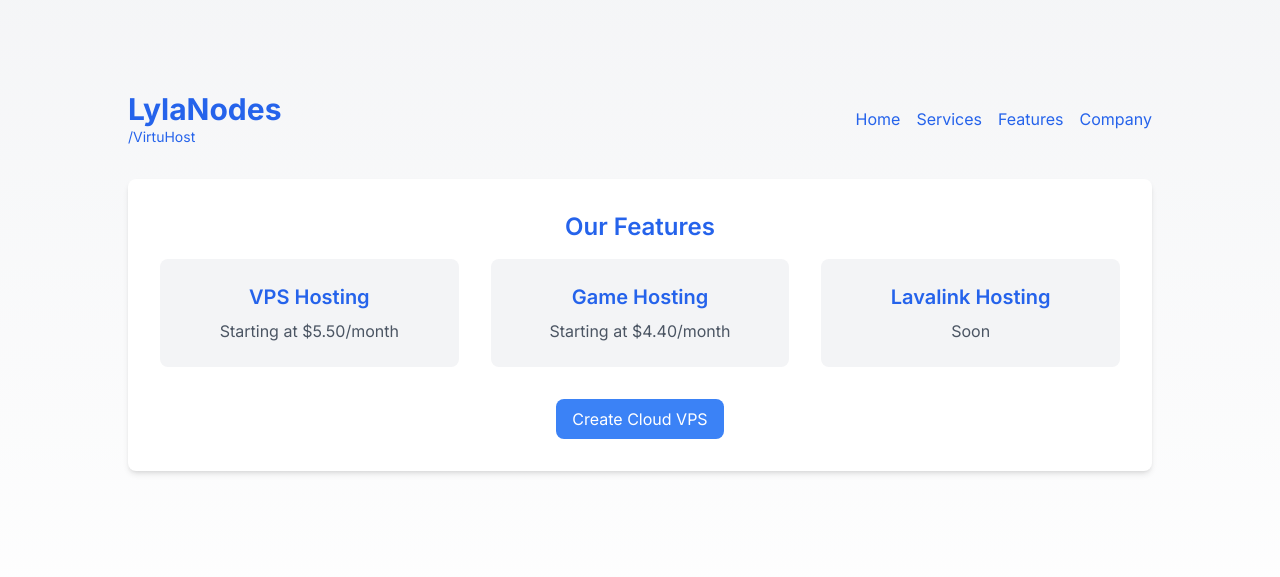
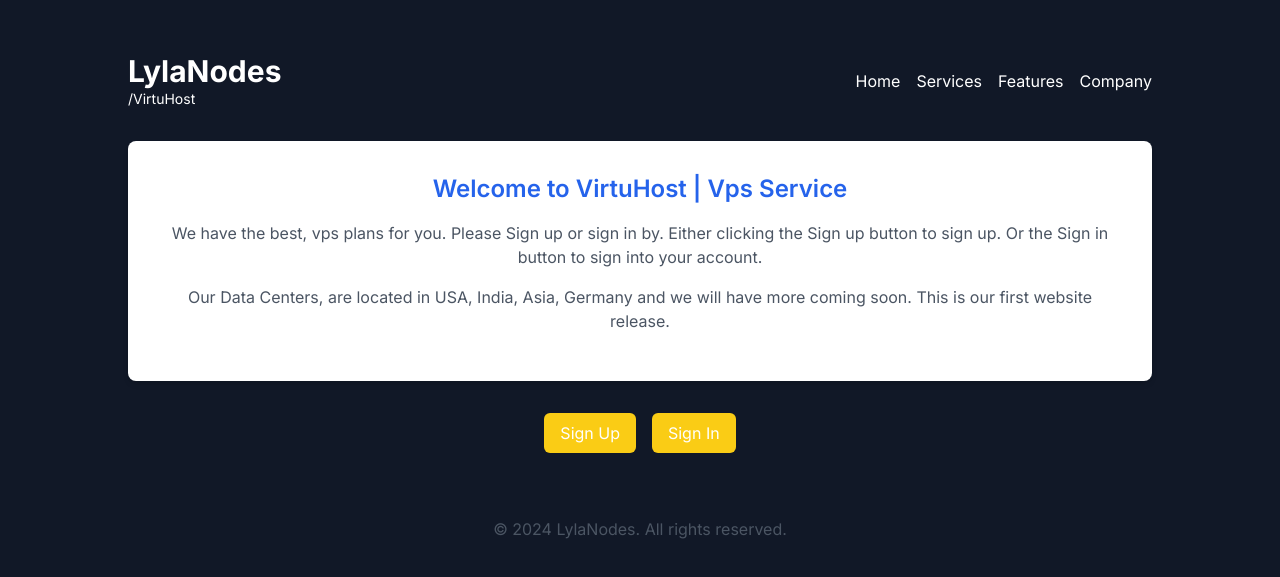
Before and after one commit to vekalmao/vpswebsite, a Next.js app: page / in a window 1280 px wide. Shown: the part 103-680 px from the top of the page. Built offline with nearby package versions, Linux system fonts and the light colour scheme.

Commit message:
Update page.tsx

```diff
--- a/app/page.tsx
+++ b/app/page.tsx
@@ -1,32 +1,40 @@
 "use client";
 
+
 import React, { useState } from 'react';
-import Image from 'next/image';
 
-const Home: React.FC = () => {
+const Home = () => {
   const [step, setStep] = useState(0); // 0 for home page, then steps 1-6 for the setup process
   const [serverName, setServerName] = useState('');
-  const [selectedLocation, setSelectedLocation] = useState<string>('');
-  const [selectedCpuType, setSelectedCpuType] = useState<string>('');
-  const [selectedPlan, setSelectedPlan] = useState<string>('');
-  const [vpsCreated, setVpsCreated] = useState<boolean>(false);
-  const [ipv4Address, setIpv4Address] = useState<string>('');
+  const [selectedLocation, setSelectedLocation] = useState('');
+  const [selectedCpuType, setSelectedCpuType] = useState('');
+  const [selectedPlan, setSelectedPlan] = useState(null); // null until a plan is selected
+  const [vpsCreated, setVpsCreated] = useState(false);
+  const [ipv4Address, setIpv4Address] = useState('');
+  const [selectedUbuntuVersion, setSelectedUbuntuVersion] = useState('');
+  const [selectedDebianVersion, setSelectedDebianVersion] = useState('');
+  const [username, setUsername] = useState('');
+  const [email, setEmail] = useState('');
+  const [password, setPassword] = useState('');
+  const [isSignedUp, setIsSignedUp] = useState(false); // State to manage sign-up status
+  const [showSignUpForm, setShowSignUpForm] = useState(false); // State to toggle sign-up form visibility
+  const [showSignInForm, setShowSignInForm] = useState(false); // State to toggle sign-in form visibility
 
   const handleSaveServerName = () => {
     setStep(2);
   };
 
-  const handleSelectLocation = (location: string) => {
+  const handleSelectLocation = (location) => {
     setSelectedLocation(location);
     setStep(3);
   };
 
-  const handleSelectCpuType = (cpuType: string) => {
+  const handleSelectCpuType = (cpuType) => {
     setSelectedCpuType(cpuType);
     setStep(4);
   };
 
-  const handleSelectPlan = (plan: string) => {
+  const handleSelectPlan = (plan) => {
     setSelectedPlan(plan);
     setStep(5);
   };
@@ -38,11 +46,42 @@ const Home: React.FC = () => {
     setStep(6);
   };
 
-  const generateRandomIpv4 = (): string => {
+  const generateRandomIpv4 = () => {
     const ipOctet = () => Math.floor(Math.random() * 256);
     return `${ipOctet()}.${ipOctet()}.${ipOctet()}.${ipOctet()}`;
   };
 
+  const handleBuyVPS = () => {
+    setStep(1); // Start the setup process
+  };
+
+  const toggleSignUpForm = () => {
+    setShowSignUpForm(!showSignUpForm);
+    setShowSignInForm(false); // Ensure only one form is visible at a time
+  };
+
+  const toggleSignInForm = () => {
+    setShowSignInForm(!showSignInForm);
+    setShowSignUpForm(false); // Ensure only one form is visible at a time
+  };
+
+  const handleSignUp = (e) => {
+    e.preventDefault();
+    // Perform sign-up logic here, e.g., API call
+    console.log('Signing up with:', username, email, password);
+    setIsSignedUp(true); // For demo, assume sign-up succeeds
+    setShowSignUpForm(false); // Hide sign-up form after successful sign-up
+  };
+
+  const handleSignIn = (e) => {
+    e.preventDefault();
+    // Perform sign-in logic here, e.g., API call
+    console.log('Signing in with:', email, password);
+    setIsSignedUp(true); // For demo, assume sign-in succeeds
+    setShowSignInForm(false); // Hide sign-in form after successful sign-in
+  };
+
+  // Shared and dedicated plans arrays
   const sharedPlans = [
     { name: 'CX-01', description: 'Cheap for small projects', specifications: '1GB of RAM, 1 Core, 20GB of Storage' },
     { name: 'CX-02', description: 'Affordable for startups', specifications: '2GB of RAM, 2 Cores, 40GB of Storage' },
@@ -57,53 +96,63 @@ const Home: React.FC = () => {
     { name: 'DX-02', description: 'Balanced for growing applications', specifications: '8GB of RAM, 4 Cores, 200GB of Storage' },
     { name: 'DX-03', description: 'Powerful for multiple applications', specifications: '16GB of RAM, 8 Cores, 400GB of Storage' },
     { name: 'DX-04', description: 'High-performance for intensive tasks', specifications: '32GB of RAM, 16 Cores, 800GB of Storage' },
-    { name: 'DX-05', description: 'Ultimate for enterprise-grade solutions', specifications: '64GB of RAM, 32 Cores, 1600GB of Storage' },
-    { name: 'DX-06', description: 'Extreme power for specialized tasks', specifications: '128GB of RAM, 64 Cores, 3200GB of Storage' }
+    { name: 'DX-05', description: 'Ultimate for enterprise-grade solutions', specifications: '64GB of RAM, 32 Cores, 1600GB of Storage' }
   ];
 
   return (
-    <main className="flex flex-col items-center justify-center min-h-screen p-10 bg-gradient-to-b from-gray-100 to-white dark:from-gray-800 dark:to-gray-900">
-      <header className="w-full max-w-5xl flex items-center justify-between mb-8">
+    <main className="flex flex-col items-center justify-center min-h-screen bg-gray-900 text-white">
+      <header className="w-full max-w-5xl flex items-center justify-between py-8">
         <div>
-          <h1 className="text-3xl font-bold text-blue-600">LylaNodes</h1>
-          <p className="text-sm text-blue-600">/VirtuHost</p>
+          <h1 className="text-3xl font-bold text-white">LylaNodes</h1>
+          <p className="text-sm text-white">/VirtuHost</p>
         </div>
         <nav>
           <ul className="flex space-x-4">
-            <li><a href="#" className="text-blue-600 hover:text-purple-900 dark:text-blue-400 dark:hover:text-blue-600">Home</a></li>
-            <li><a href="#" className="text-blue-600 hover:text-purple-900 dark:text-blue-400 dark:hover:text-blue-600">Services</a></li>
-            <li><a href="#" className="text-blue-600 hover:text-purple-900 dark:text-blue-400 dark:hover:text-blue-600">Features</a></li>
-            <li><a href="#" className="text-blue-600 hover:text-purple-900 dark:text-blue-400 dark:hover:text-blue-600">Company</a></li>
+            <li><a href="/" className="text-white hover:text-yellow-400">Home</a></li>
+            <li><a href="services.tsx" className="text-white hover:text-yellow-400">Services</a></li>
+            <li><a href="features.tsx" className="text-white hover:text-yellow-400">Features</a></li>
+            <li><a href="company.tsx" className="text-white hover:text-yellow-400">Company</a></li>
           </ul>
         </nav>
       </header>
 
-      {step === 0 && (
-        <section className="w-full max-w-5xl bg-white rounded-lg p-8 shadow-md mb-8 text-center">
-          <h2 className="text-2xl font-semibold mb-4 text-blue-600">Our Features</h2>
-          <div className="grid grid-cols-1 md:grid-cols-3 gap-8">
-            <div className="bg-gray-100 rounded-lg p-6 text-center">
-              <h3 className="text-xl font-semibold mb-2 text-blue-600">VPS Hosting</h3>
-              <p className="text-gray-600">Starting at $5.50/month</p>
+      <section className="w-full max-w-5xl bg-white rounded-lg p-8 shadow-md mb-8 text-center">
+        <h2 className="text-2xl font-semibold mb-4 text-blue-600">Welcome to VirtuHost | Vps Service</h2>
+        <p className="text-gray-600 mb-4">We have the best, vps plans for you. Please Sign up or sign in by. Either clicking the Sign up button to sign up. Or the Sign in button to sign into your account.</p>
+        <p className="text-gray-600 mb-4">Our Data Centers, are located in USA, India, Asia, Germany and we will have more coming soon. This is our first website release.</p>
+        {isSignedUp && (
+          <button
+            className="bg-blue-500 text-white px-4 py-2 rounded-lg hover:bg-blue-600 transition duration-300"
+            onClick={handleBuyVPS}
+          >
+            Buy a VPS Now!
+          </button>
+        )}
+      </section>
+
+      {/* Additional Section for Signed-Up Users */}
+      {isSignedUp && (
+        <section className="w-full max-w-5xl p-8 text-center bg-gray-800 rounded-lg shadow-md mb-8">
+          <h2 className="text-5xl font-extrabold mb-8 text-white">Affordable VPS Hosting</h2>
+          <p className="text-xl text-gray-300 mb-12">Deploy your virtual private server in seconds with our high-performance hosting solutions.</p>
+          <div className="grid grid-cols-1 md:grid-cols-3 gap-8 mb-12">
+            <div className="bg-blue-800 rounded-lg p-6 text-center shadow-lg">
+              <h3 className="text-2xl font-semibold mb-4 text-yellow-400">VPS Hosting</h3>
+              <p className="text-lg text-gray-300">Starting at <span className="font-bold">$5.50/month</span></p>
             </div>
-            <div className="bg-gray-100 rounded-lg p-6 text-center">
-              <h3 className="text-xl font-semibold mb-2 text-blue-600">Game Hosting</h3>
-              <p className="text-gray-600">Starting at $4.40/month</p>
+            <div className="bg-orange-800 rounded-lg p-6 text-center shadow-lg">
+              <h3 className="text-2xl font-semibold mb-4 text-yellow-400">Game Hosting</h3>
+              <p className="text-lg text-gray-300">Starting at <span className="font-bold">$4.40/month</span></p>
             </div>
-            <div className="bg-gray-100 rounded-lg p-6 text-center">
-              <h3 className="text-xl font-semibold mb-2 text-blue-600">Lavalink Hosting</h3>
-              <p className="text-gray-600">Soon</p>
+            <div className="bg-purple-800 rounded-lg p-6 text-center shadow-lg">
+              <h3 className="text-2xl font-semibold mb-4 text-yellow-400">Lavalink Hosting</h3>
+              <p className="text-lg text-gray-300">Coming Soon</p>
             </div>
           </div>
-          <button
-            className="bg-blue-500 text-white px-4 py-2 rounded-lg hover:bg-blue-600 transition duration-300 mt-8"
-            onClick={() => setStep(1)}
-          >
-            Create Cloud VPS
-          </button>
         </section>
       )}
 
+      {/* Setup Process */}
       {step === 1 && (
         <section className="w-full max-w-5xl bg-white rounded-lg p-8 shadow-md mb-8 text-center">
           <h2 className="text-2xl font-semibold mb-4 text-blue-600">Let&apos;s Get Your New Cloud Server Setup</h2>
@@ -125,38 +174,41 @@ const Home: React.FC = () => {
         </section>
       )}
 
+      {/* Location Selection */}
       {step === 2 && (
         <section className="w-full max-w-5xl bg-white rounded-lg p-8 shadow-md mb-8 text-center">
           <h2 className="text-2xl font-semibold mb-4 text-blue-600">Select Your Location</h2>
           <div className="flex justify-center space-x-8 mb-8">
             <div onClick={() => handleSelectLocation('Ashburn, Virginia')} className="cursor-pointer">
-              <Image src="/images/ashburn.jpg" alt="USA" width={300} height={200} className="h-24 mb-2" />
+              <img src="/images/ashburn.jpg" alt="USA" width={300} height={200} className="h-24 mb-2 rounded-lg" />
               <p className="text-gray-600">Ashburn, Virginia</p>
             </div>
             <div onClick={() => handleSelectLocation('Frankfurt, Germany')} className="cursor-pointer">
-              <Image src="/images/frankfurt.jpg" alt="Germany" width={300} height={200} className="h-24 mb-2" />
+              <img src="/images/frankfurt.jpg" alt="Germany" width={300} height={200} className="h-24 mb-2 rounded-lg" />
               <p className="text-gray-600">Frankfurt, Germany</p>
             </div>
           </div>
         </section>
       )}
 
+      {/* CPU Type Selection */}
       {step === 3 && (
         <section className="w-full max-w-5xl bg-white rounded-lg p-8 shadow-md mb-8 text-center">
           <h2 className="text-2xl font-semibold mb-4 text-blue-600">Choose Your CPU Type</h2>
           <div className="flex justify-center space-x-8 mb-8">
             <div onClick={() => handleSelectCpuType('Shared')} className="cursor-pointer">
-              <Image src="/images/shared-cpu.jpg" alt="Shared CPU" width={300} height={200} className="h-24 mb-2" />
+              <img src="/images/shared-cpu.jpg" alt="Shared CPU" width={300} height={200} className="h-24 mb-2 rounded-lg" />
               <p className="text-gray-600">Shared</p>
             </div>
             <div onClick={() => handleSelectCpuType('Dedicated')} className="cursor-pointer">
-              <Image src="/images/dedicated-cpu.jpg" alt="Dedicated CPU" width={300} height={200} className="h-24 mb-2" />
+              <img src="/images/dedicated-cpu.jpg" alt="Dedicated CPU" width={300} height={200} className="h-24 mb-2 rounded-lg" />
               <p className="text-gray-600">Dedicated</p>
             </div>
           </div>
         </section>
       )}
 
+      {/* Plan Selection */}
       {step === 4 && (
         <section className="w-full max-w-5xl bg-white rounded-lg p-8 shadow-md mb-8 text-center">
           <h2 className="text-2xl font-semibold mb-4 text-blue-600">Select a Plan</h2>
@@ -187,6 +239,7 @@ const Home: React.FC = () => {
         </section>
       )}
 
+      {/* Review and Submit */}
       {step === 5 && (
         <section className="w-full max-w-5xl bg-white rounded-lg p-8 shadow-md mb-8 text-center">
           <h2 className="text-2xl font-semibold mb-4 text-blue-600">Review and Submit</h2>
@@ -205,24 +258,126 @@ const Home: React.FC = () => {
         </section>
       )}
 
-      {step === 6 && vpsCreated && (
+      {/* VPS Creation Success */}
+      {step === 6 && (
         <section className="w-full max-w-5xl bg-white rounded-lg p-8 shadow-md mb-8 text-center">
-          <h2 className="text-2xl font-semibold mb-4 text-blue-600">Your VPS has been created!</h2>
-          <div className="mb-4 text-left text-blue-600">
-            <p><strong>Server Name:</strong> {serverName}</p>
-            <p><strong>Location:</strong> {selectedLocation}</p>
-            <p><strong>CPU Type:</strong> {selectedCpuType}</p>
-            <p><strong>Plan:</strong> {selectedPlan}</p>
-            <p><strong>IPv4 Address:</strong> {ipv4Address}</p>
-          </div>
-          <button
-            className="bg-blue-500 text-white px-4 py-2 rounded-lg hover:bg-blue-600 transition duration-300"
-            onClick={() => setStep(0)}
-          >
-            Create Another VPS
-          </button>
+          <h2 className="text-2xl font-semibold mb-4 text-blue-600">VPS Created Successfully!</h2>
+          <p className="text-gray-600 mb-4">Your new VPS has been created.</p>
+          <p className="text-gray-600 mb-4">IPv4 Address: {ipv4Address}</p>
+          <p className="text-gray-600 mb-4">Ubuntu Version: {selectedUbuntuVersion}</p>
+          <p className="text-gray-600 mb-4">Debian Version: {selectedDebianVersion}</p>
         </section>
       )}
+
+      {/* Sign up and sign in forms */}
+      {!isSignedUp && !showSignInForm && !showSignUpForm && (
+        <div className="flex justify-center space-x-4 mb-8">
+          <button
+            className="bg-yellow-400 text-white py-2 px-4 rounded-md hover:bg-yellow-500 transition-colors"
+            onClick={toggleSignUpForm}
+          >
+            Sign Up
+          </button>
+          <button
+            className="bg-yellow-400 text-white py-2 px-4 rounded-md hover:bg-yellow-500 transition-colors"
+            onClick={toggleSignInForm}
+          >
+            Sign In
+          </button>
+        </div>
+      )}
+
+      {/* Sign up form */}
+      {showSignUpForm && (
+        <div className="w-full max-w-md">
+          <form onSubmit={handleSignUp} className="bg-white shadow-md rounded px-8 pt-6 pb-8 mb-4">
+            <div className="mb-4">
+              <label htmlFor="username" className="block text-sm font-medium text-gray-700">Username</label>
+              <input
+                type="text"
+                id="username"
+                name="username"
+                className="mt-1 block w-full border-gray-300 rounded-md shadow-sm focus:border-yellow-400 focus:ring focus:ring-yellow-400 focus:ring-opacity-50 text-gray-800"
+                required
+                value={username}
+                onChange={(e) => setUsername(e.target.value)}
+              />
+            </div>
+            <div className="mb-4">
+              <label htmlFor="email" className="block text-sm font-medium text-gray-700">Email</label>
+              <input
+                type="email"
+                id="email"
+                name="email"
+                className="mt-1 block w-full border-gray-300 rounded-md shadow-sm focus:border-yellow-400 focus:ring focus:ring-yellow-400 focus:ring-opacity-50 text-gray-800"
+                required
+                value={email}
+                onChange={(e) => setEmail(e.target.value)}
+              />
+            </div>
+            <div className="mb-4">
+              <label htmlFor="password" className="block text-sm font-medium text-gray-700">Password</label>
+              <input
+                type="password"
+                id="password"
+                name="password"
+                className="mt-1 block w-full border-gray-300 rounded-md shadow-sm focus:border-yellow-400 focus:ring focus:ring-yellow-400 focus:ring-opacity-50 text-gray-800"
+                required
+                value={password}
+                onChange={(e) => setPassword(e.target.value)}
+              />
+            </div>
+            <button
+              type="submit"
+              className="bg-yellow-400 text-white py-2 px-4 rounded-md hover:bg-yellow-500 transition-colors"
+            >
+              Sign Up
+            </button>
+          </form>
+        </div>
+      )}
+
+      {/* Sign in form */}
+      {showSignInForm && (
+        <div className="w-full max-w-md">
+          <form onSubmit={handleSignIn} className="bg-white shadow-md rounded px-8 pt-6 pb-8 mb-4">
+            <div className="mb-4">
+              <label htmlFor="email" className="block text-sm font-medium text-gray-700">Email</label>
+              <input
+                type="email"
+                id="email"
+                name="email"
+                className="mt-1 block w-full border-gray-300 rounded-md shadow-sm focus:border-yellow-400 focus:ring focus:ring-yellow-400 focus:ring-opacity-50 text-gray-800"
+                required
+                value={email}
+                onChange={(e) => setEmail(e.target.value)}
+              />
+            </div>
+            <div className="mb-4">
+              <label htmlFor="password" className="block text-sm font-medium text-gray-700">Password</label>
+              <input
+                type="password"
+                id="password"
+                name="password"
+                className="mt-1 block w-full border-gray-300 rounded-md shadow-sm focus:border-yellow-400 focus:ring focus:ring-yellow-400 focus:ring-opacity-50 text-gray-800"
+                required
+                value={password}
+                onChange={(e) => setPassword(e.target.value)}
+              />
+            </div>
+            <button
+              type="submit"
+              className="bg-yellow-400 text-white py-2 px-4 rounded-md hover:bg-yellow-500 transition-colors"
+            >
+              Sign In
+            </button>
+          </form>
+        </div>
+      )}
+
+      <footer className="w-full max-w-5xl flex justify-center py-8">
+        <p className="text-gray-600">&copy; 2024 LylaNodes. All rights reserved.</p>
+      </footer>
     </main>
   );
 };
```
